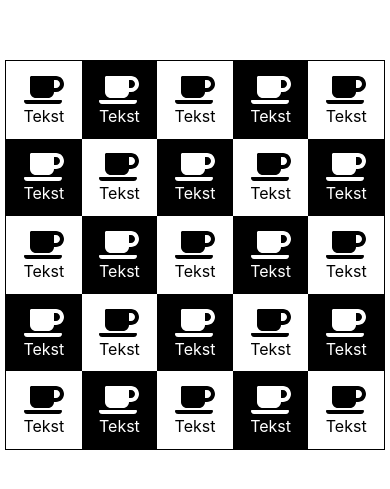
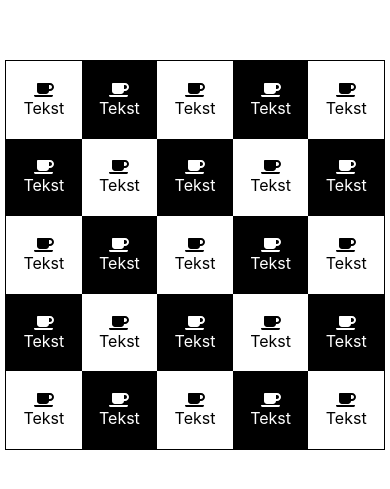
Before and after one commit to shurako/Szachownica, a React (Create React App) app: page / in a window 390 px wide. Shown: the part 167-656 px from the top of the page. Built offline with nearby package versions, Linux system fonts and the light colour scheme.

Commit message:
style update

```diff
--- a/src/App.css
+++ b/src/App.css
@@ -19,38 +19,20 @@
   border: 1px solid black;
   margin: 5px;
 }
+.icon{
+  font-size: 2rem;
+}
 
 .square:nth-of-type(even) {
   background-color: black;
   color: white;
 }
 
-@media (prefers-reduced-motion: no-preference) {
-  .App-logo {
-    animation: App-logo-spin infinite 20s linear;
+@media screen and (max-width: 600px) {
+  .sqaure{
+    font-size: 0.5rem
+  }
+  .icon{
+    font-size: 1rem;
   }
 }
-
-.App-header {
-  background-color: #282c34;
-  min-height: 100vh;
-  display: flex;
-  flex-direction: column;
-  align-items: center;
-  justify-content: center;
-  font-size: calc(10px + 2vmin);
-  color: white;
-}
-
-.App-link {
-  color: #61dafb;
-}
-
-@keyframes App-logo-spin {
-  from {
-    transform: rotate(0deg);
-  }
-  to {
-    transform: rotate(360deg);
-  }
-}
--- a/src/Square.js
+++ b/src/Square.js
@@ -19,7 +19,7 @@ function Square() {
 
     return (
         <div style = {squareStyle} className="square" >
-            <FontAwesomeIcon style = {{fontSize: '2em'}} icon={faCoffee} />
+            <FontAwesomeIcon className="icon" icon={faCoffee} />
             <p>Tekst</p>
         </div>
     )
```
